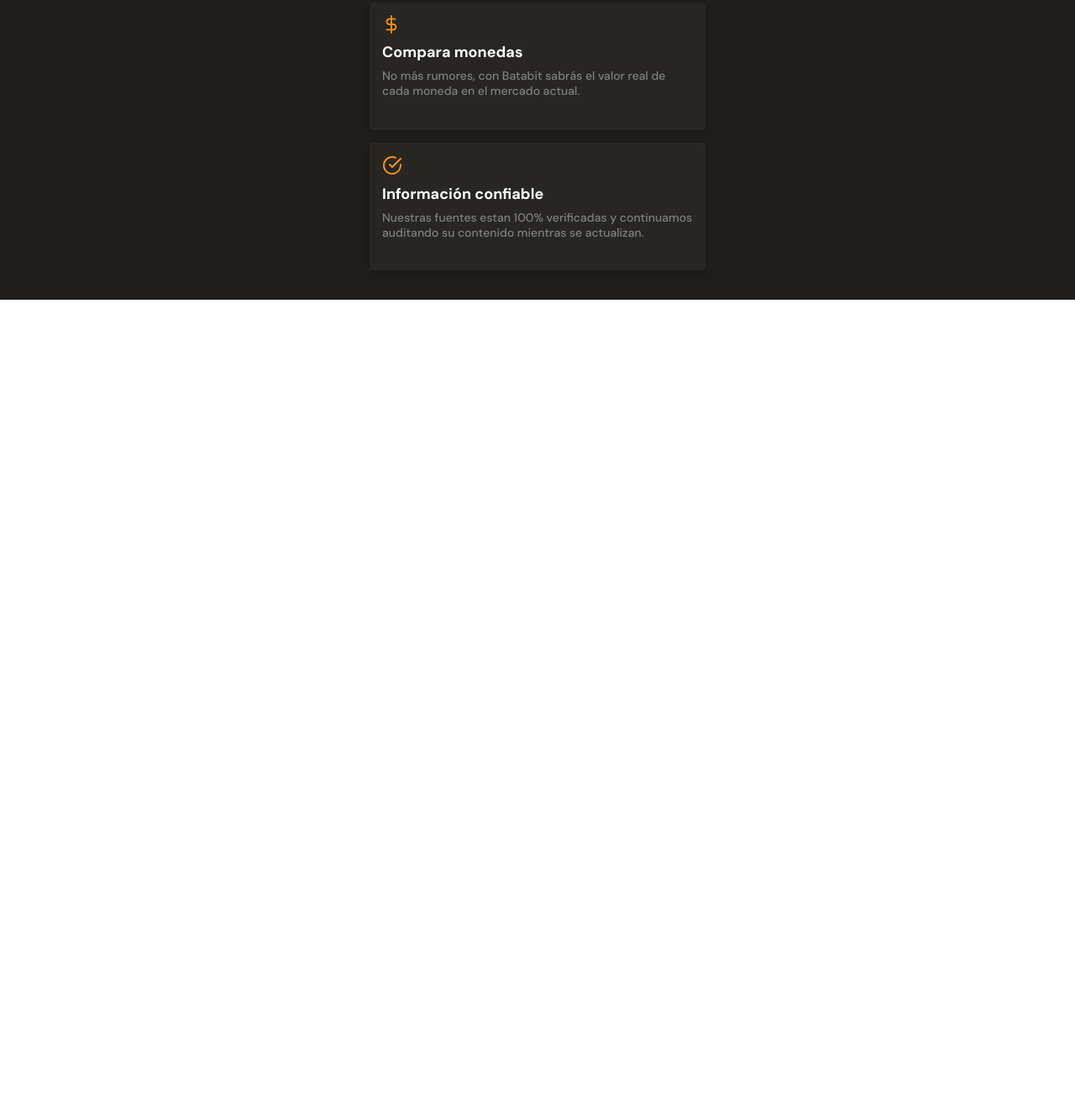
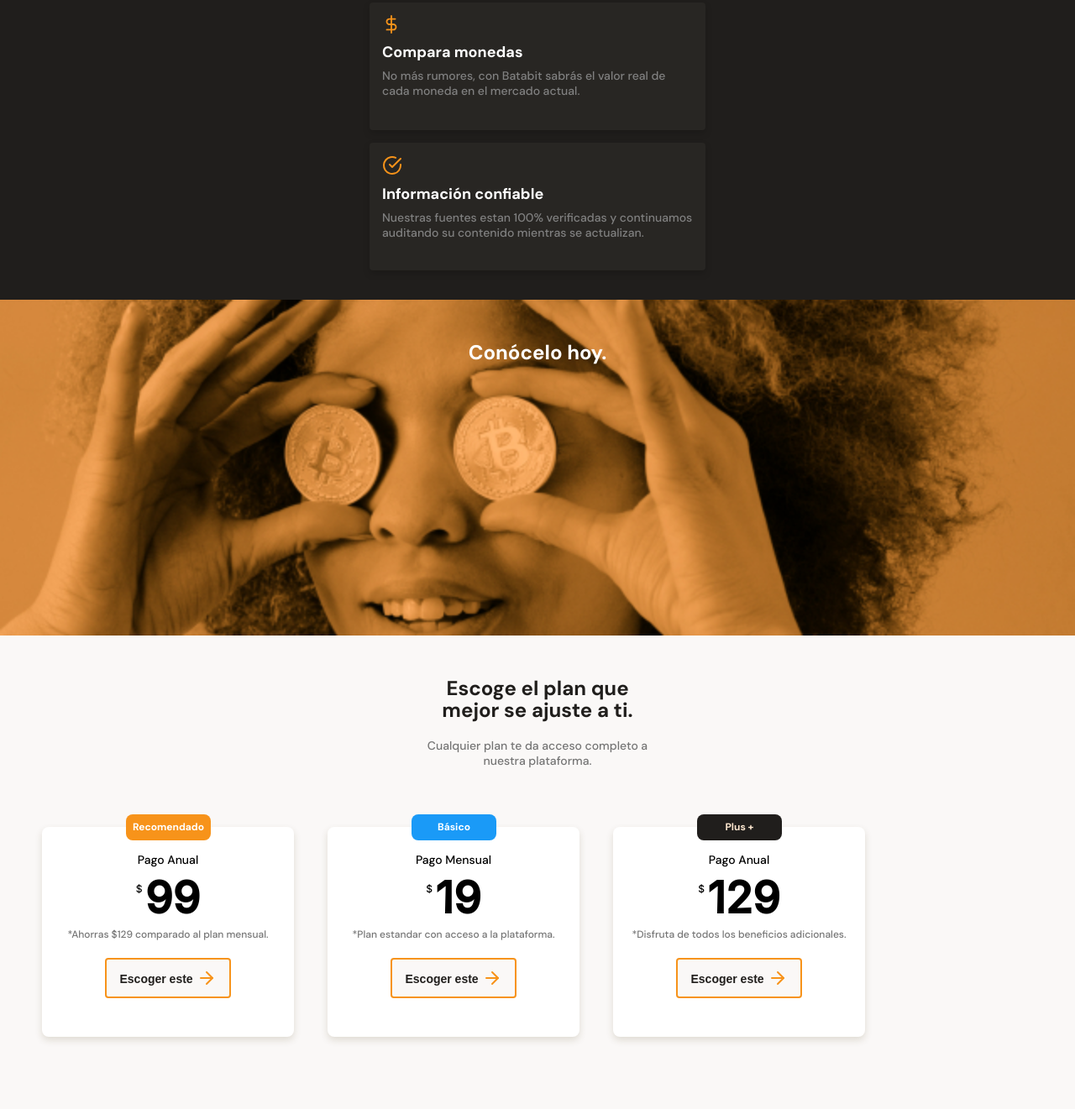
Before and after one commit to ncondes/batata-bit, a plain HTML site: page index.html in a window 1280 px wide. Shown: the part 1904-3225 px from the top of the page at 84% size. Before the commit the page ends 2261 px from the top, so only its background shows below. Drawn offline with Linux system fonts and the light colour scheme.

Commit message:
plans section

```diff
--- a/css/style.css
+++ b/css/style.css
@@ -326,7 +326,7 @@ main {
   width: 90%;
   min-width: 288;
   max-width: 400px;
-  height: 152px;
+  min-height: 152px;
   margin: 15px auto;
   padding: 15px;
   background-color: var(--warm-blackplus-1);
@@ -392,3 +392,190 @@ main {
   background-position: center;
   background-repeat: no-repeat;
 }
+
+/* --------------------------------------------------
+# BITCOIN IMAGE SECTION
+-------------------------------------------------- */
+.bitcoin-img-container {
+  width: 100%;
+  min-width: 320;
+  height: 50vh;
+  background-image: url(/assets/images/bitcoinbaby2x.jpg);
+  background-size: cover;
+  background-position: center;
+  background-repeat: no-repeat;
+}
+
+.bitcoin-img-container h2 {
+  padding-top: 50px;
+  text-align: center;
+  font-size: 2.4rem;
+  font-weight: 700;
+  line-height: 2.6rem;
+
+  color: var(--just-white);
+}
+
+/* --------------------------------------------------
+# PLANS SECTION
+-------------------------------------------------- */
+.main-plans-container {
+  width: 100%;
+  min-width: 320px;
+  padding-bottom: 70px;
+  text-align: center;
+  background-color: var(--off-white);
+}
+
+.plans--title {
+  width: 90%;
+  width: 288px;
+  height: auto;
+  margin: 0 auto;
+  margin-top: 50px;
+}
+
+.plans--title h2 {
+  margin-bottom: 20px;
+  font-size: 2.4rem;
+  font-weight: 700;
+  line-height: 2.6rem;
+  color: var(--warm-black);
+}
+
+.plans--title p {
+  margin-bottom: 20px;
+  font-size: 1.4rem;
+  font-weight: 500;
+  line-height: 1.8rem;
+  color: #757575;
+}
+
+.plans-container--card {
+  position: relative;
+  /* slide center */
+  scroll-snap-align: center;
+  width: 60%;
+  min-width: 190px;
+  max-width: 300px;
+  height: 250px;
+  margin: 50px 10px 0;
+  padding: 0 15px;
+  background-color: var(--just-white);
+  border-radius: 8px;
+  box-shadow: 0px 4px 8px rgba(89, 73, 30, 0.16);
+}
+
+.plans-container--card .recommended {
+  width: 101px;
+  height: 31px;
+  position: absolute;
+  top: -15px;
+  left: calc(50% - 50px);
+  padding: 8px;
+  font-size: 1.2rem;
+  font-weight: 700;
+  line-height: 1.452rem;
+  background-color: var(--bitcoin-orange);
+  border-radius: 8px;
+  color: var(--just-white);
+}
+
+.plans-container--card .basic {
+  width: 101px;
+  height: 31px;
+  position: absolute;
+  top: -15px;
+  left: calc(50% - 50px);
+  padding: 8px;
+  font-size: 1.2rem;
+  font-weight: 700;
+  line-height: 1.452rem;
+  background-color: var(--secondary-blue);
+  border-radius: 8px;
+  color: var(--just-white);
+}
+
+.plans-container--card .plus {
+  width: 101px;
+  height: 31px;
+  position: absolute;
+  top: -15px;
+  left: calc(50% - 50px);
+  padding: 8px;
+  font-size: 1.2rem;
+  font-weight: 700;
+  line-height: 1.452rem;
+  background-color: var(--warm-black);
+  border-radius: 8px;
+  color: var(--soft-orange);
+}
+
+.plan-card--title {
+  padding-top: 30px;
+  font-size: 1.4rem;
+  font-weight: 500;
+  line-height: 1.8rem;
+  color: #000000;
+}
+
+.plan-card--price {
+  padding: 5px 0;
+  font-family: "Inter", sans-serif;
+  font-size: 5.2rem;
+  font-weight: 700;
+  line-height: 6.3rem;
+  color: #000000;
+}
+
+.plan-card--price span {
+  font-size: 1.2rem;
+  font-weight: 500;
+  line-height: 1.45rem;
+  vertical-align: 25px;
+}
+
+.plan-card--saving {
+  padding-bottom: 20px;
+  font-size: 1.2rem;
+  font-weight: 500;
+  line-height: 1.45rem;
+  color: #757575;
+}
+
+.plan-card--ca {
+  width: 150px;
+  height: 48px;
+  background-color: var(--off-white);
+  border: 2px solid var(--bitcoin-orange);
+  border-radius: 4px;
+  font-size: 1.4rem;
+  font-weight: 700;
+  line-height: 1.8rem;
+  color: var(--warm-black);
+}
+
+.plan-card--ca span {
+  display: inline-block;
+  width: 24px;
+  height: 24px;
+  background-image: url("/assets/icons/orange-right-arrow.svg");
+  background-size: cover;
+  background-position: center;
+  background-repeat: no-repeat;
+  vertical-align: -6px;
+}
+
+.plans-container--slider {
+  display: flex;
+  gap: 20px;
+  height: 316px;
+  overflow-x: scroll;
+  overscroll-behavior-x: contain;
+  scroll-snap-type: x proximity;
+  margin: 0 40px;
+}
+
+/* --------------------------------------------------
+# FOOTER SECTION
+-------------------------------------------------- */
--- a/index.html
+++ b/index.html
@@ -21,7 +21,7 @@
           Batatabit te ayuda a navegar entre los diferentes precios y
           tendencias.
         </p>
-        <a href="#" class="header--button"
+        <a href="#planes" class="header--button"
           >Conoce Nuestros Planes<span></span
         ></a>
       </div>
@@ -141,8 +141,50 @@
           </article>
         </section>
       </section>
-      <section></section>
-      <section></section>
+      <section class="bitcoin-img-container">
+        <h2>Conócelo hoy.</h2>
+      </section>
+      <section id="planes" class="main-plans-container">
+        <div class="plans--title">
+          <h2>Escoge el plan que mejor se ajuste a ti.</h2>
+          <p>Cualquier plan te da acceso completo a nuestra plataforma.</p>
+        </div>
+        <section class="plans-container--slider">
+          <article class="plans-container--card">
+            <p class="recommended">Recomendado</p>
+            <div class="plan-info-container">
+              <h3 class="plan-card--title">Pago Anual</h3>
+              <p class="plan-card--price"><span>$ </span>99</p>
+              <p class="plan-card--saving">
+                *Ahorras $129 comparado al plan mensual.
+              </p>
+              <button class="plan-card--ca">Escoger este <span></span></button>
+            </div>
+          </article>
+          <article class="plans-container--card">
+            <p class="basic">Básico</p>
+            <div class="plan-info-container">
+              <h3 class="plan-card--title">Pago Mensual</h3>
+              <p class="plan-card--price"><span>$ </span>19</p>
+              <p class="plan-card--saving">
+                *Plan estandar con acceso a la plataforma.
+              </p>
+              <button class="plan-card--ca">Escoger este <span></span></button>
+            </div>
+          </article>
+          <article class="plans-container--card">
+            <p class="plus">Plus +</p>
+            <div class="plan-info-container">
+              <h3 class="plan-card--title">Pago Anual</h3>
+              <p class="plan-card--price"><span>$ </span>129</p>
+              <p class="plan-card--saving">
+                *Disfruta de todos los beneficios adicionales.
+              </p>
+              <button class="plan-card--ca">Escoger este <span></span></button>
+            </div>
+          </article>
+        </section>
+      </section>
     </main>
     <footer></footer>
   </body>
```
Also changed, not shown: notes.txt.
